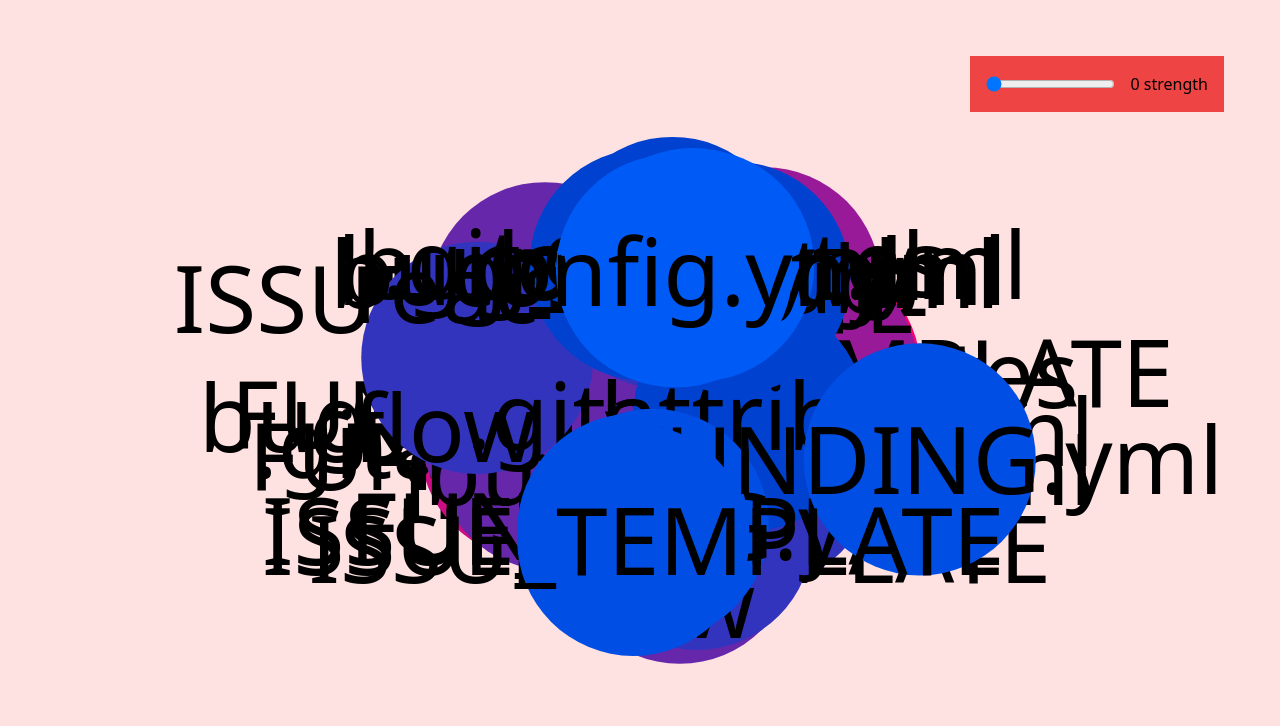
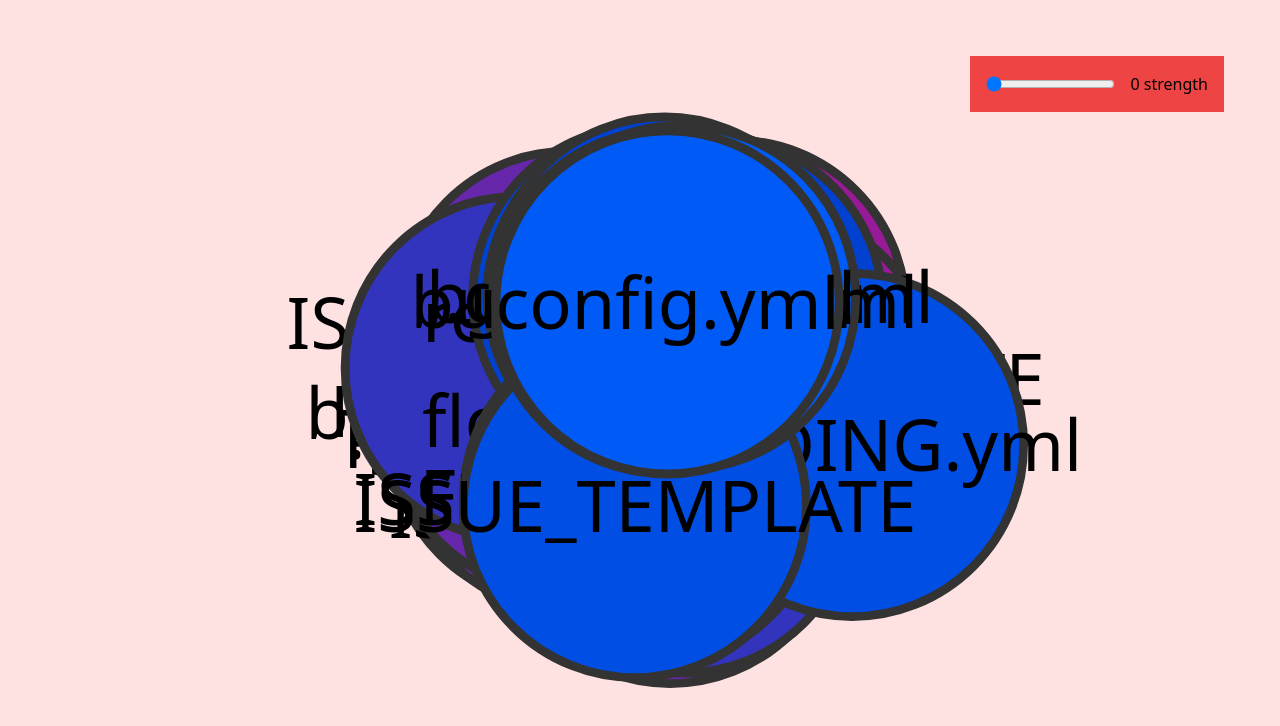
Before and after one commit to mahdisoultana/react-flow-tsx, a React (Vite) app: page / in a window 1280 px wide. Shown: the top 726 px of the page. Built offline with nearby package versions, Linux system fonts and the light colour scheme.

Commit message:
styling things

```diff
--- a/src/d3-reactflow/GraphNode.tsx
+++ b/src/d3-reactflow/GraphNode.tsx
@@ -16,8 +16,9 @@ const nodeStyle: React.CSSProperties = {
   backgroundColor: "#fff",
   zIndex: 2,
   borderRadius: 40,
-  height: 40,
-  width: 40,
+  height: 80,
+  width: 80,
+  border: "2px #333 solid",
 };
 const GraphNode = ({ data }: NodeProps) => {
   const graphNodeStyle = useMemo(
@@ -26,7 +27,9 @@ const GraphNode = ({ data }: NodeProps) => {
   );
   return (
     <div style={graphNodeStyle}>
-      {data?.label && <div style={labelStyle}>{data.label}</div>}
+      {data?.label && (
+        <div style={{ ...labelStyle, pointerEvents: "none" }}>{data.label}</div>
+      )}
       <Handle style={handleStyle} type="target" position={Position.Top} />
       <Handle style={handleStyle} type="source" position={Position.Bottom} />
     </div>
```
